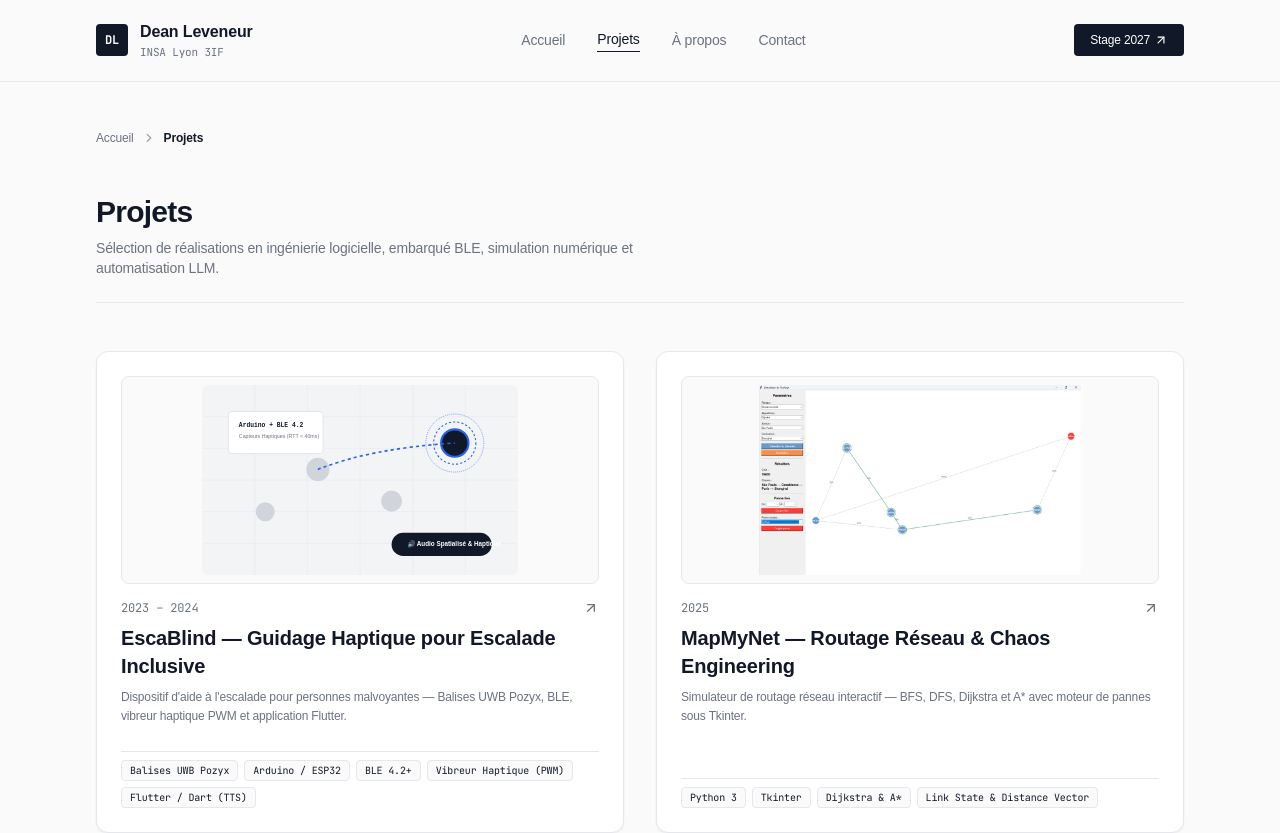
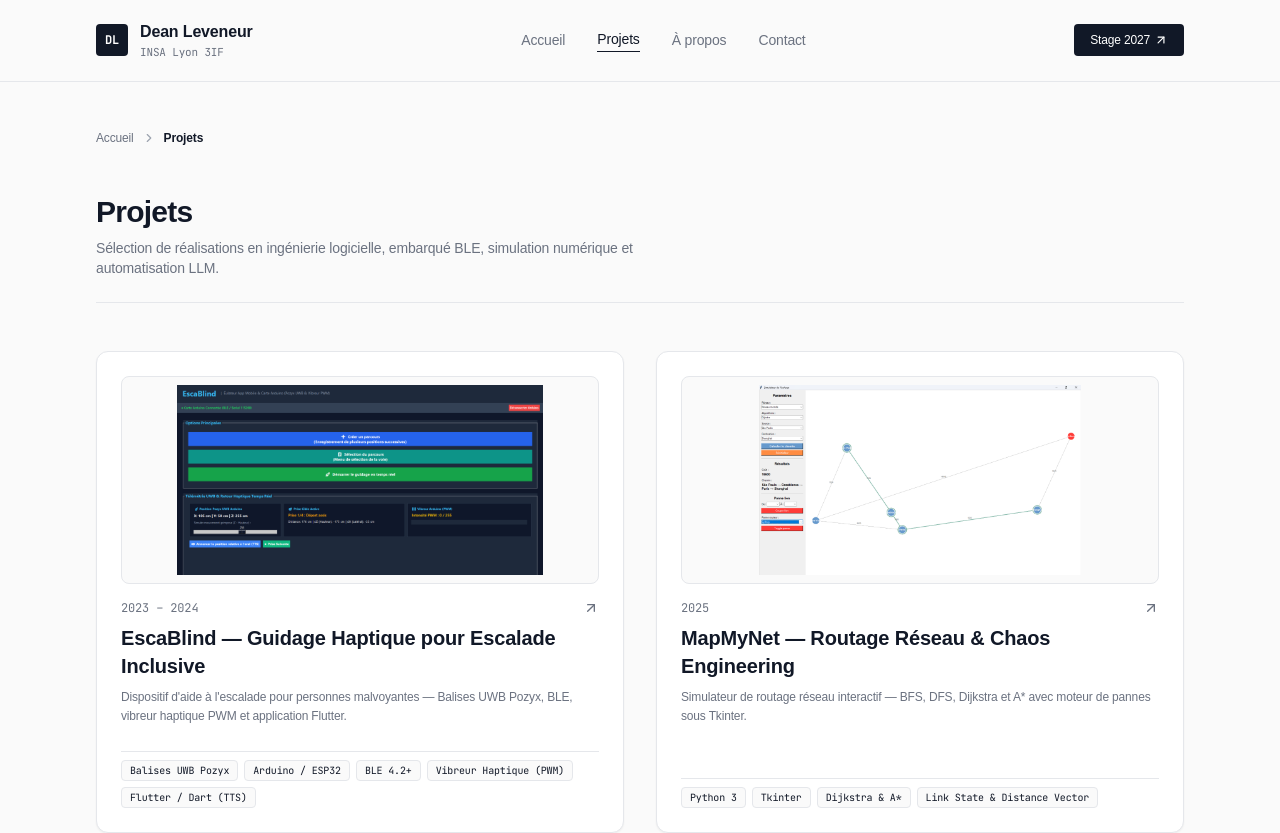
Before and after one commit to dean-leveneur/portfolio, a React (Vite) app: page /#/projets in a window 1280 px wide. Shown: the top 833 px of the page. Built offline with nearby package versions, Linux system fonts and the light colour scheme.

Commit message:
feat: add EscaBlind simulator screenshot cover illustration

```diff
--- a/src/data/projects.js
+++ b/src/data/projects.js
@@ -10,7 +10,7 @@ export const projectsData = [
     techStack: ["Balises UWB Pozyx", "Arduino / ESP32", "BLE 4.2+", "Vibreur Haptique (PWM)", "Flutter / Dart (TTS)"],
     githubUrl: "https://github.com/dean-leveneur/escablind",
     detailPath: "/projets/escablind",
-    image: "./images/escablind-cover.svg",
+    image: "./images/escablind-cover.png",
 
     context: "Permettre à une personne malvoyante ou non-voyante de grimpée en toute autonomie sur un mur d'escalade grâce au positionnement ultra-précis UWB Pozyx, un guidage vocal oralisé et un retour haptique par vibration.",
     whatWasDone: [
```
Also changed, not shown: public/images/escablind-cover.png (added).
